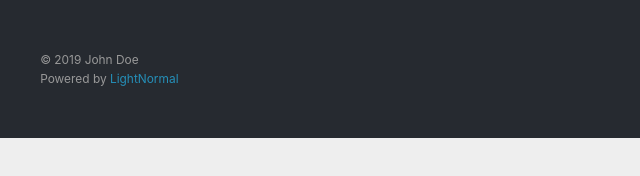
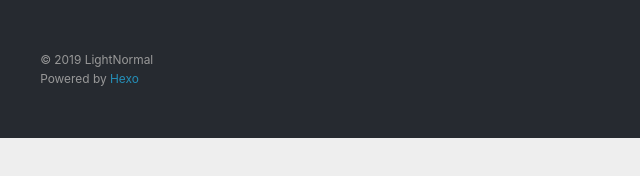
Before and after one commit to LightNormal/lightnormal.github.io, a plain HTML site: page index.html in a window 1280 px wide. Shown: the part 612-788 px from the top of the page, 0-640 px from the left. Drawn offline with nearby package versions, Linux system fonts and the light colour scheme.

Commit message:
Update index.html

```diff
--- a/index.html
+++ b/index.html
@@ -145,8 +145,8 @@
 
   <div class="outer">
     <div id="footer-info" class="inner">
-      &copy; 2019 John Doe<br>
-      Powered by <a href="http://hexo.io/" target="_blank">LightNormal</a>
+      &copy; 2019 LightNormal<br>
+      Powered by <a href="http://hexo.io/" target="_blank">Hexo</a>
     </div>
   </div>
 </footer>
```
